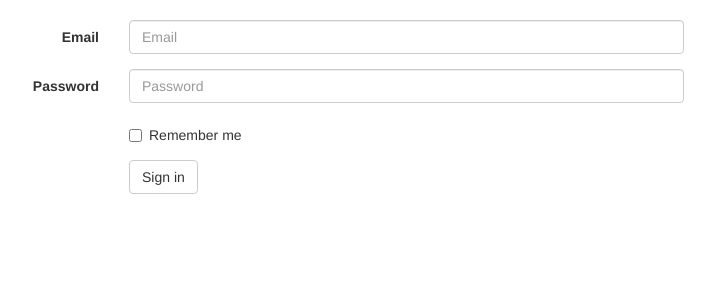
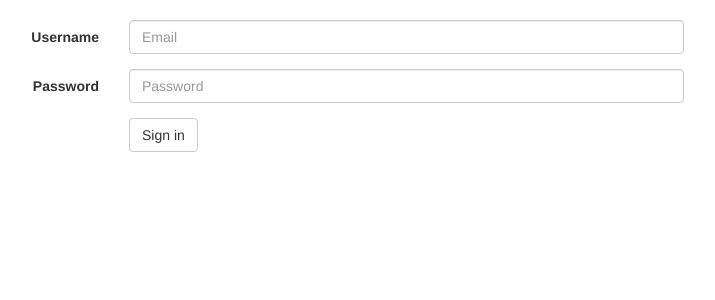
Before and after one commit to gpjt/portuguesewords, a Flask app: page /login in a window 1280 px wide. Shown: the part 52-352 px from the top of the page, without its empty margins (136-851 px from the left). Run offline with Flask 2, Linux system fonts and the light colour scheme; some libraries are stand-ins or nearby versions.

Commit message:
email changes to username, added form submission input names, removed 'remember me' checkbox

```diff
--- a/portuguesewords/templates/login.html
+++ b/portuguesewords/templates/login.html
@@ -6,24 +6,15 @@
 
 <form class="form-horizontal" action="{{ url_for('login')}}" method="post">
     <div class="form-group">
-        <label for="id_email" class="col-sm-2 control-label">Email</label>
+        <label for="id_username" class="col-sm-2 control-label">Username</label>
         <div class="col-sm-6">
-            <input type="email" class="form-control" id="id_email" placeholder="Email">
+            <input name="username" class="form-control" id="id_username" placeholder="Email">
         </div>
     </div>
     <div class="form-group">
         <label for="id_password" class="col-sm-2 control-label">Password</label>
         <div class="col-sm-6">
-            <input type="password" class="form-control" id="id_password" placeholder="Password">
-        </div>
-    </div>
-    <div class="form-group">
-        <div class="col-sm-offset-2 col-sm-10">
-            <div class="checkbox">
-                <label>
-                    <input type="checkbox"> Remember me
-                </label>
-            </div>
+            <input type="password" name="password" class="form-control" id="id_password" placeholder="Password">
         </div>
     </div>
     <div class="form-group">
```
